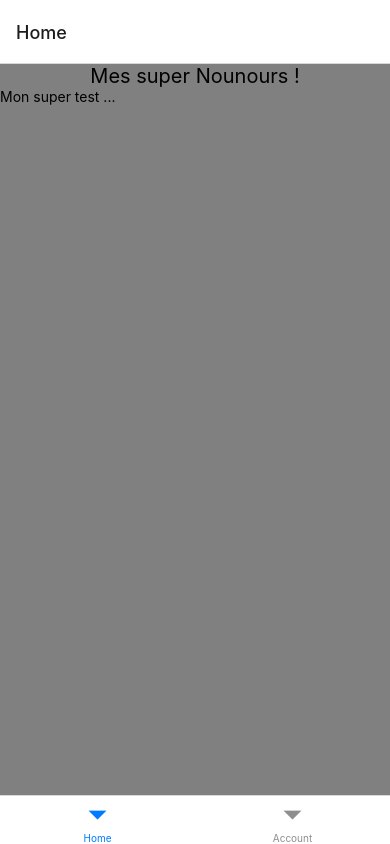
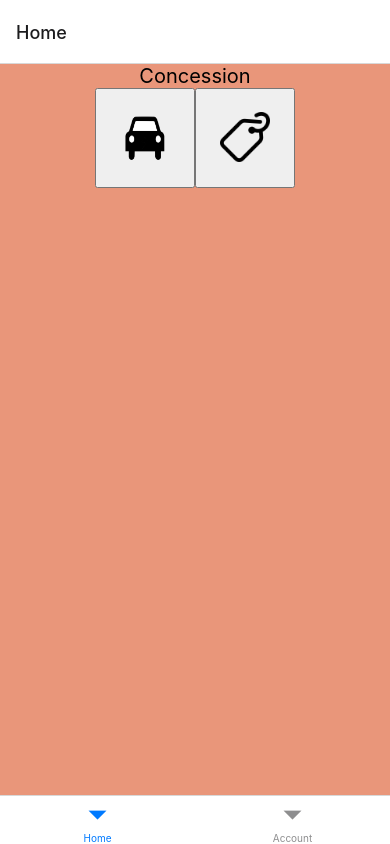
Before and after one commit to thomas-dsm/AppConcession-DASILVAMENDONCALEMETAYER, a React Native app: screen /Home in a window 390 px wide. Built offline with nearby package versions, Linux system fonts and the light colour scheme.

Commit message:
push screen list voiture + fix

```diff
--- a/App.js
+++ b/App.js
@@ -1,8 +1,8 @@
 // import { StatusBar } from 'expo-status-bar';
 import {SafeAreaView, StyleSheet, Text, View} from 'react-native';
 
-import HomeScreen from './screens/HomeSreen';
 import Navigation from "./navigation/Navigation";
+import HomeScreen from "./screens/HomeScreen";
 
 
 export default function App() {
@@ -12,7 +12,7 @@ export default function App() {
         <SafeAreaView style={styles.mainSafeArea}>
         <Navigation>
             <HomeScreen/>
-</Navigation>
+        </Navigation>
         </SafeAreaView>
       </>
   );
--- /dev/null
+++ b/Entity/Voiture.ts
@@ -0,0 +1,15 @@
+import {Image} from "react-native";
+
+export class Voiture {
+    immat: string;
+    dateImmat: string;
+    couleur: string;
+    image: Image;
+
+    constructor(immat: string, dateImmat: string, couleur: string, image: Image) {
+        this.immat = immat;
+        this.dateImmat = dateImmat;
+        this.couleur = couleur;
+        this.image = image;
+    }
+}
--- /dev/null
+++ b/components/VoitureListItem.tsx
@@ -0,0 +1,42 @@
+import { StyleSheet, Text, View, Image } from 'react-native';
+import {Voiture} from "../Entity/Voiture";
+
+type VoitureListItemProps = {
+    item: Voiture;
+}
+
+export default function VoitureListItem(props: VoitureListItemProps) {
+    return (
+        <View>
+            <View style={styles.container}>
+        <View style={{width: "80%"}}>
+    <Text>Name : {props.item.immat}</Text>
+    <Text>{props.item.dateImmat}</Text>
+    <Text>{props.item.couleur}</Text>
+    </View>
+    <View>
+    <Image style={styles.teaserImage} source={props.item.image}/>
+    </View>
+    </View>
+    <View style={styles.separator}/>
+    </View>
+)
+}
+
+const styles = StyleSheet.create({
+    container: {
+        flex: 1,
+        flexDirection: "row",
+        marginHorizontal: "5%"
+    },
+    separator: {
+        marginVertical: 4,
+        backgroundColor: "rgba(255,255,255,0.3)",
+        height: 1,
+        width: '90%',
+    },
+    teaserImage: {
+        width: 50,
+        height: 50,
+    }
+});
--- a/navigation/Navigation.tsx
+++ b/navigation/Navigation.tsx
@@ -1,5 +1,5 @@
 import {NavigationContainer} from "@react-navigation/native";
-import HomeScreen from "../screens/HomeSreen";
+import HomeScreen from "../screens/HomeScreen";
 import AccountScreen from "../screens/AccountScreen";
 import {createBottomTabNavigator} from "@react-navigation/bottom-tabs";
 
--- /dev/null
+++ b/screens/HomeScreen.tsx
@@ -0,0 +1,55 @@
+import {StyleSheet, Text, View, FlatList, Image, Button} from 'react-native';
+import VoitureListItem from "../components/VoitureListItem";
+import {Voiture} from "../Entity/Voiture";
+
+export const VOITURES_LIST : Voiture[] = [
+    new Voiture("AA-000-AA", "12-05-2000", "FFFFFF", require("../assets/images/default-car.png")),
+    new Voiture("BB-000-BB", "12-05-2000", "FFFFFF", require("../assets/images/default-car.png")),
+    new Voiture("CC-000-CC", "12-05-2000", "FFFFFF", require("../assets/images/default-car.png")),
+]
+
+export default function HomeScreen() {
+
+    return (
+        <View style={styles.container}>
+            <View style={styles.centered}>
+                <Text style={styles.title}>Concession</Text>
+            </View>
+
+            <View style={styles.flex_container}>
+                <button title={"Consulter les voitures"} style={styles.icon}>
+                    <img style={styles.teaserImage} src= {require("../assets/images/default-car.png")}  alt={"car-icon"}/>
+                </button>
+                <button title={"Consulter les marques"} style={styles.icon}>
+                    <img style={styles.teaserImage} src= {require("../assets/images/default-brand.png")}  alt={"brand-icon"}/>
+                </button>
+            </View>
+        </View>
+    )
+};
+
+const styles = StyleSheet.create({
+    container: {
+        flex: 1,
+        backgroundColor: "darksalmon",
+    },
+    centered: {
+        alignItems: "center"
+    },
+    title: {
+        fontSize: 20
+    },
+    teaserImage: {
+        width: 50,
+        height: 50,
+    },
+    icon: {
+        width: 100,
+        height: 100,
+    },
+    flex_container: {
+        display: "flex",
+        flexDirection: "row",
+        justifyContent: "center"
+    }
+});
--- a/screens/HomeSreen.tsx
+++ /dev/null
@@ -1,24 +0,0 @@
-import { StyleSheet, Text, View } from 'react-native';
-export default function HomeScreen() {
-    return (
-        <View style={styles.container}>
-            <View style={styles.centered}>
-                <Text style={styles.title}>Mes super Nounours !</Text>
-            </View>
-            <Text>Mon super test ...</Text>
-        </View>
-    )
-};
-
-const styles = StyleSheet.create({
-    container: {
-        flex: 1,
-        backgroundColor: "grey",
-    },
-    centered: {
-        alignItems: "center"
-    },
-    title: {
-        fontSize: 20
-    }
-});
```
Also changed, not shown: screens/ListVoituresScreen.tsx (added, +16 -0 lines), assets/images/default-brand.png (added), assets/images/default-car.png (added).
